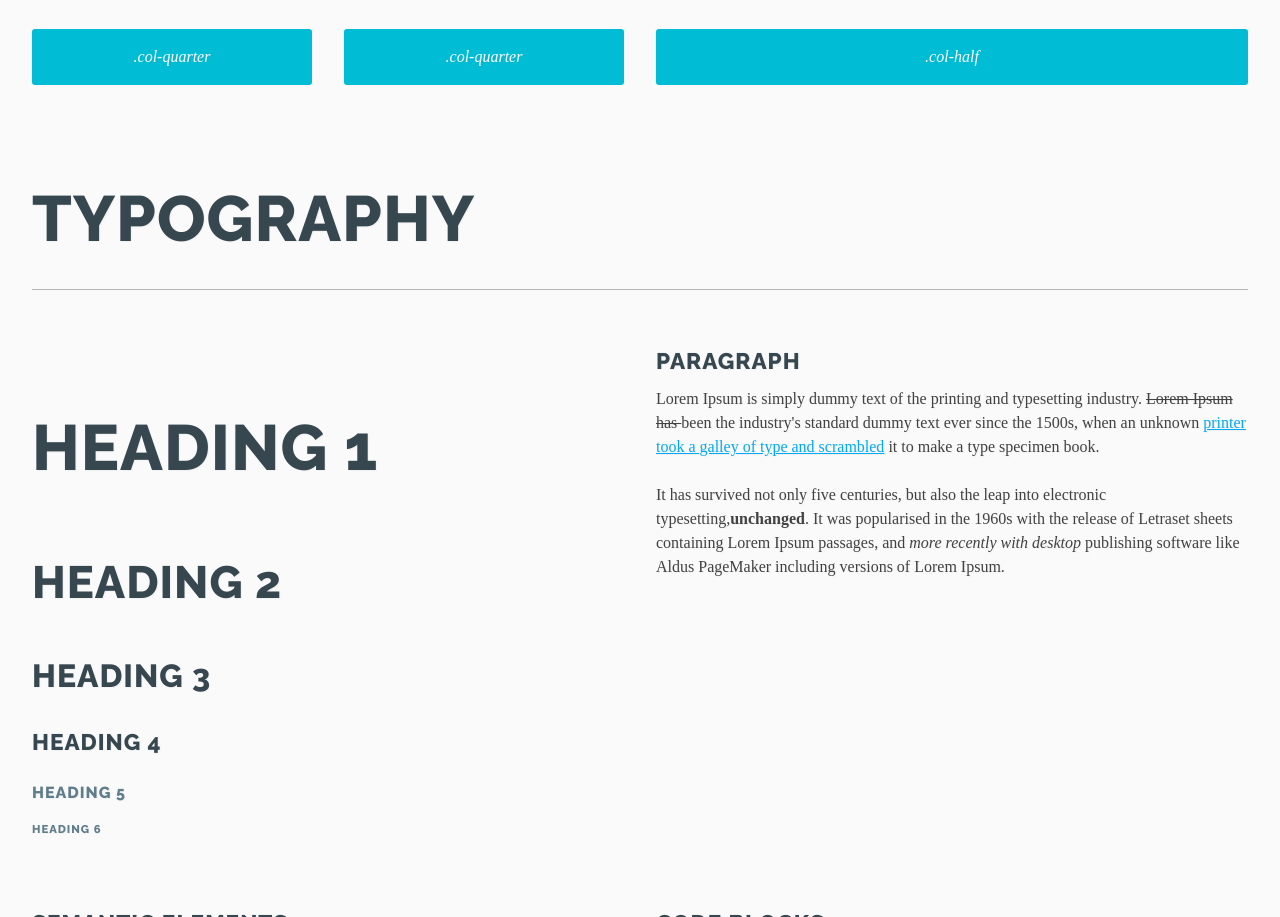
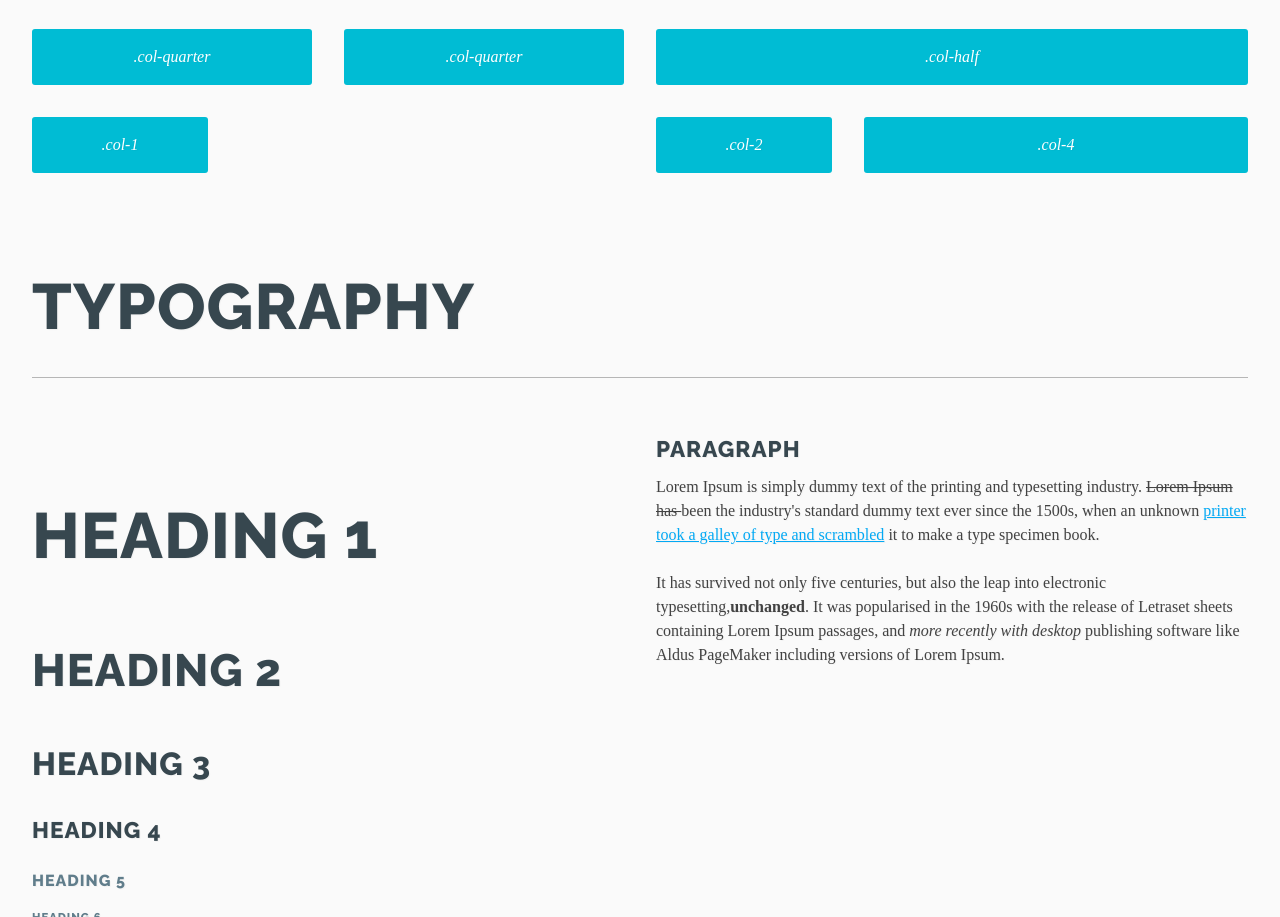
Before and after one commit to guiburi/PatternLibrary, a website: page index.html in a window 1280 px wide. Shown: the part 1169-2086 px from the top of the page. Drawn offline with nearby package versions, Linux system fonts and the light colour scheme; files that its build step writes are made by us from their sources; a web font is replaced by a local one.

Commit message:
Grid offsets

```diff
--- a/index.html
+++ b/index.html
@@ -164,6 +164,23 @@
                     </div>
                 </div>
             </div>
+            <div class="row">
+                     <div class="col-2">
+                         <div class="demo-col">
+                             .col-1
+                         </div>
+                     </div>
+                     <div class="col-2 offset-4">
+                         <div class="demo-col">
+                             .col-2
+                         </div>
+                     </div>
+                     <div class="col-4">
+                         <div class="demo-col">
+                             .col-4
+                         </div>
+                     </div>
+            </div>
 
         </div>
     </section>
@@ -184,9 +201,8 @@
                 </div>
                 <div class="col-half">
                     <h4>Paragraph</h4>
-                   <p>Lorem Ipsum is simply dummy text of the printing and typesetting industry. <strike>Lorem Ipsum has </strike>been the industry's standard dummy text ever since the 1500s, when an unknown <a href="">printer took a galley of type and scrambled</a> it to make a type specimen book.</p>
+                    <p>Lorem Ipsum is simply dummy text of the printing and typesetting industry. <strike>Lorem Ipsum has </strike>been the industry's standard dummy text ever since the 1500s, when an unknown <a href="">printer took a galley of type and scrambled</a> it to make a type specimen book.</p>
                     <p>It has survived not only five centuries, but also the leap into electronic typesetting,<strong>unchanged</strong>. It was popularised in the 1960s with the release of Letraset sheets containing Lorem Ipsum passages, and <em>more recently with desktop</em> publishing software like Aldus PageMaker including versions of Lorem Ipsum.</p>
-
                 </div>
             </div>
             <div class="row">
@@ -213,7 +229,6 @@
                     <p>The <sup>sup element</sup> example</p>
                     <p>The <u>u element</u> example</p>
                     <p>The <var>var element</var> example</p>
-
                 </div>
                 <div class="col-half">
                    <h4>Code Blocks</h4>
--- a/sass/basic/_grid.scss
+++ b/sass/basic/_grid.scss
@@ -21,12 +21,20 @@
         clear: both;
     }
 }
-/* Column Widhts */
+/* Column Widths */
 
 @for $i from 1 through $column-count {
     .col-#{$i}
     {
         width: ( 100 /$column-count) *$i *1%;
+    }
+}
+
+/* Column Offsets */
+@for $i from 1 through $column-count{
+    .offset-#{$i}
+    {
+        margin-left: ( 100 /$column-count) *$i *1%;
     }
 }
 /* Special Classes */
```
Also changed, not shown: README.md.
